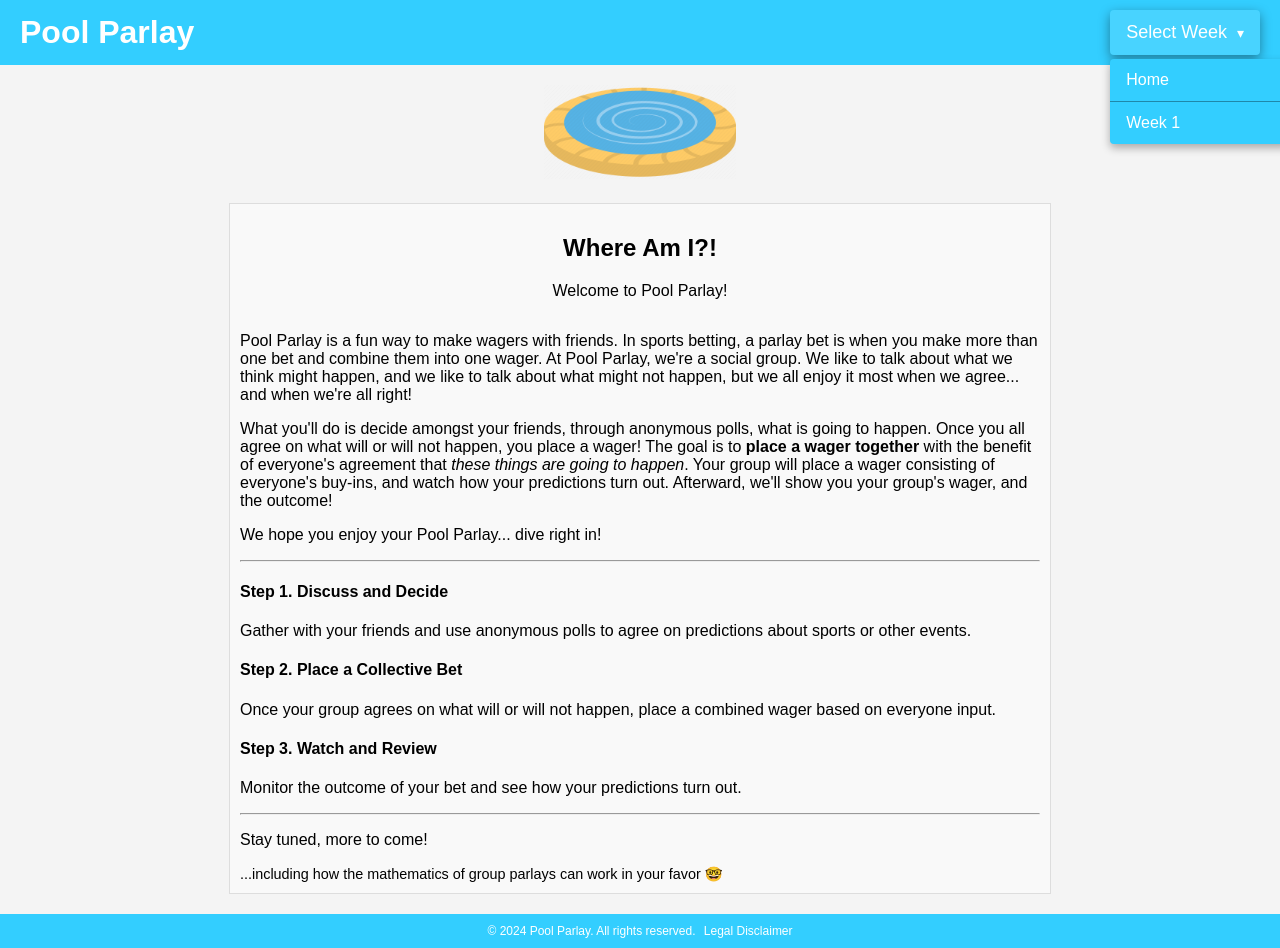
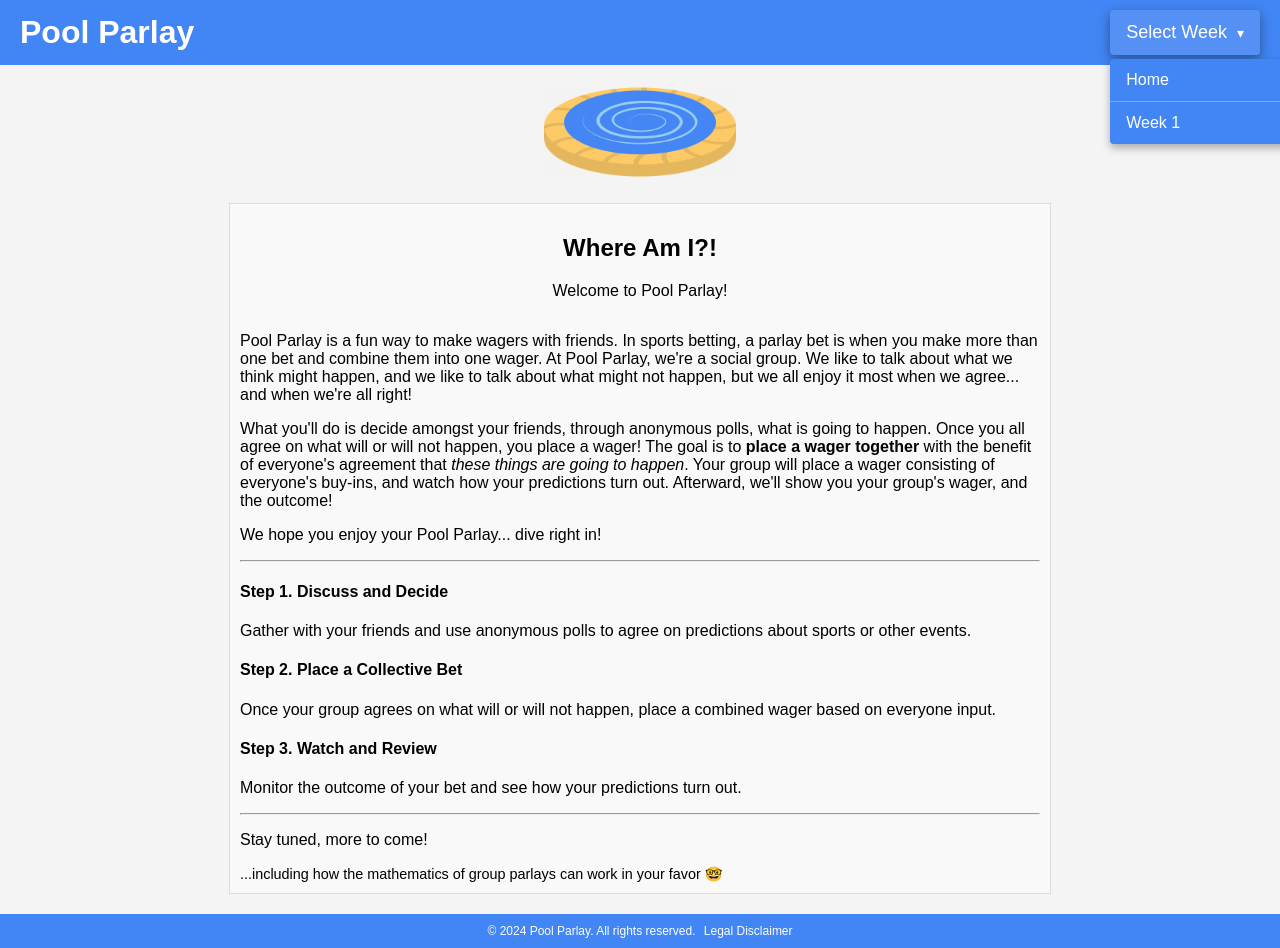
Before and after one commit to jonhope3/pool-parlay, a website: page index.html in a window 1280 px wide. Both pictures are taken after a click on the button "Select Week". Drawn offline with Linux system fonts and the light colour scheme.

Commit message:
Change color

```diff
--- a/index.html
+++ b/index.html
@@ -5,7 +5,7 @@
     <meta name="viewport" content="width=device-width, initial-scale=1.0">
     <title>Pool Parlay</title>
     <link rel="stylesheet" href="./styles.css">
-    <link rel="icon" href="./resources/assets/favicon.ico" type="image/png">
+    <link rel="icon" href="./resources/assets/pool-bluer.png" type="image/png">
     <script>
         document.addEventListener('DOMContentLoaded', function () {
             var button = document.querySelector('.menu button');
@@ -51,7 +51,7 @@
     <!--        <p>Use the dropdown menu above to navigate to the details for each week's NFL parlay.</p>-->
     <!--    </div>-->
     <div class="image-container">
-        <img src="./resources/assets/pool-cropped.png" alt="Pool Parlay">
+        <img src="./resources/assets/pool-bluer.png" alt="Pool Parlay">
     </div>
     <section class="about">
         <h2>Where Am I?!</h2>
--- a/styles.css
+++ b/styles.css
@@ -14,7 +14,7 @@ header {
     display: flex;
     align-items: center;
     justify-content: space-between;
-    background-color: #33ceff;
+    background-color: #4285F4;
     color: white;
     padding: 10px 20px;
     margin-bottom: 20px;
@@ -54,7 +54,7 @@ header {
 .dropdown-content {
     display: none;
     position: absolute;
-    background-color: #33ceff;
+    background-color: #4285F4;
     box-shadow: 0 4px 8px rgba(0, 0, 0, 0.3);
     z-index: 1;
     border-radius: 4px;
@@ -69,11 +69,11 @@ header {
     padding: 12px 16px;
     text-decoration: none;
     display: block;
-    border-bottom: 1px solid #1f88aa;
+    border-bottom: 1px solid #76A7FA;
 }
 
 .dropdown-content a:hover {
-    background-color: #1f88aa;
+    background-color: #76A7FA;
 }
 
 .dropdown-content a:last-child {
@@ -135,7 +135,7 @@ th, td {
 }
 
 th {
-    background-color: #33ceff;
+    background-color: #4285F4;
     color: white;
 }
 
@@ -181,7 +181,7 @@ tbody tr:nth-child(odd) {
 }
 
 footer {
-    background-color: #33ceff;
+    background-color: #4285F4;
     color: white;
     padding: 10px 0;
     text-align: center;
```
Also changed, not shown: legal.html (+1 -1 lines), week1.html (+1 -1 lines), resources/assets/pool-bluer.png (added), resources/assets/pool-cropped.png (deleted), resources/assets/pool.png (deleted).
